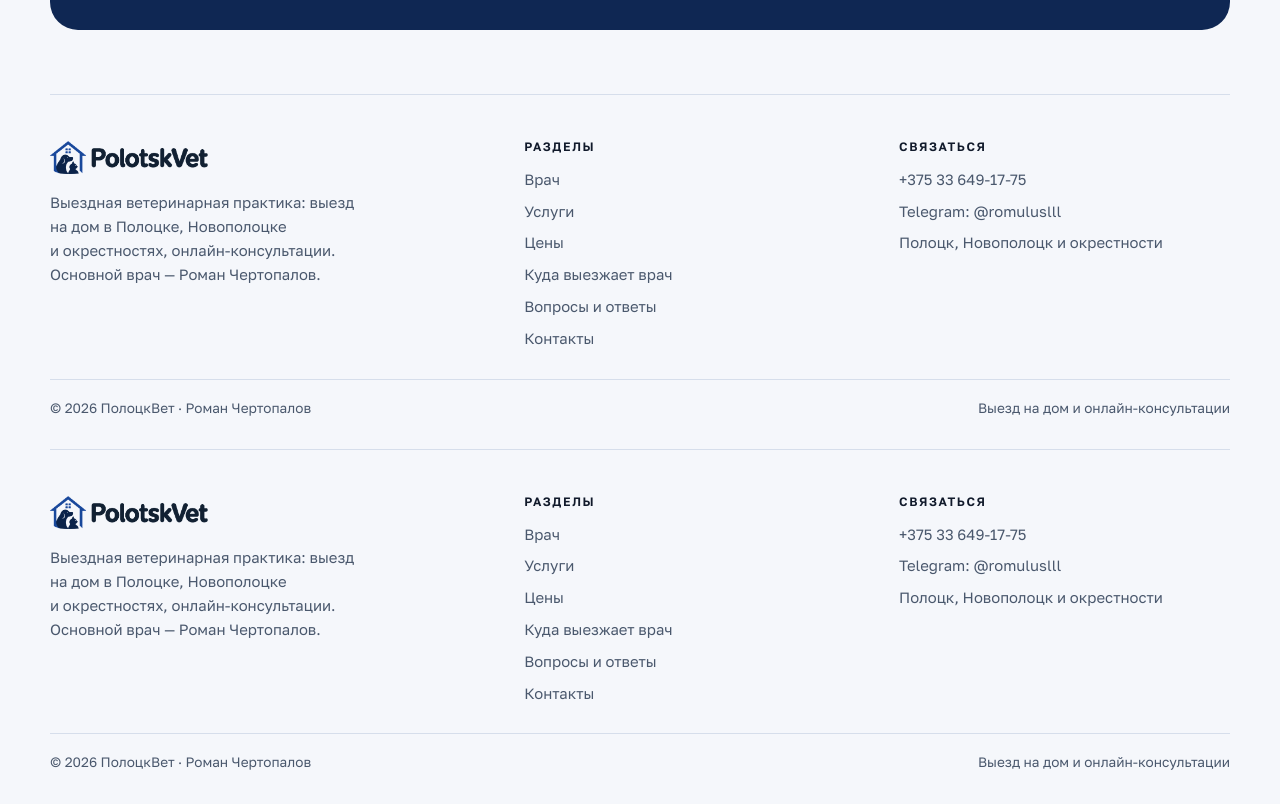
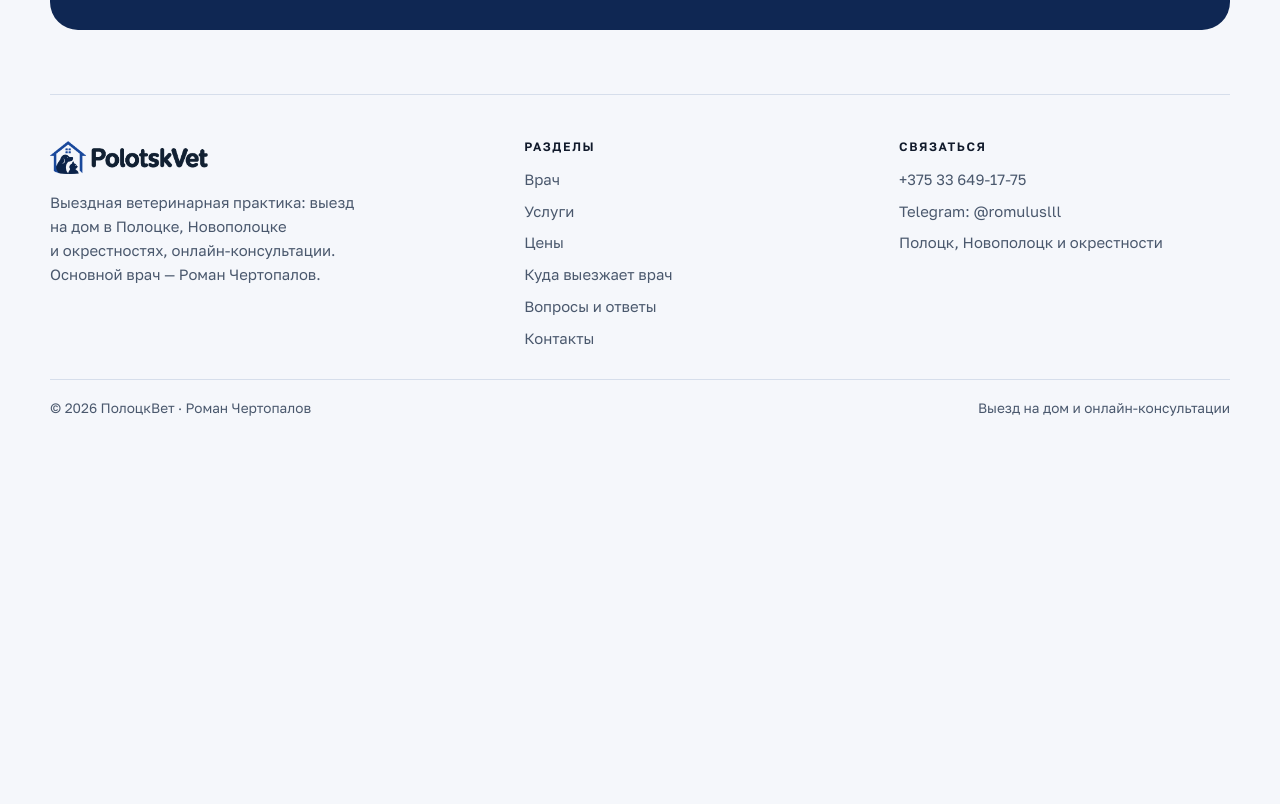
Before and after one commit to AliaksandrTarashkevich/polotskvet, a plain HTML site: page public/uslugi.html in a window 1280 px wide. Shown: the part 4856-5660 px from the top of the page. After the commit the page ends 5305 px from the top, so only its background shows below. Drawn offline with Linux system fonts and the light colour scheme.

Commit message:
Remove the second footer from /uslugi and the online consultation page
Both pages carried their closing block (main end, footer, phone bar,
body and html end) twice since the split into separate pages.

Co-Authored-By: Claude Opus 5.5 <noreply@anthropic.com>

```diff
--- a/public/uslugi.html
+++ b/public/uslugi.html
@@ -337,39 +337,3 @@
 
 </body>
 </html>
-</main>
-
-<footer class="ft wrap">
-  <div class="ft-about">
-    <a class="logo" href="/" aria-label="PolotskVet — на главную"><img data-logo="1" src="/assets/brand/logo-1.png" alt="PolotskVet" width="1094" height="362" loading="lazy"><img data-logo="2" src="/assets/brand/logo-2.png" alt="PolotskVet" width="1105" height="362" loading="lazy"></a>
-    <p>Выездная ветеринарная практика: выезд на&nbsp;дом в&nbsp;Полоцке, Новополоцке и&nbsp;окрестностях, онлайн-консультации. Основной врач&nbsp;— Роман Чертопалов.</p>
-  </div>
-  <div>
-    <p class="ft-h">Разделы</p>
-    <ul>
-      <li><a href="/vrach">Врач</a></li>
-      <li><a href="/uslugi">Услуги</a></li>
-      <li><a href="/ceny">Цены</a></li>
-      <li><a href="/zona-vyezda">Куда выезжает врач</a></li>
-      <li><a href="/voprosy">Вопросы и&nbsp;ответы</a></li>
-      <li><a href="/kontakty">Контакты</a></li>
-    </ul>
-  </div>
-  <div>
-    <p class="ft-h">Связаться</p>
-    <ul>
-      <li><a class="tel" href="tel:+375336491775">+375 33 649-17-75</a></li>
-      <li><a href="https://t.me/romuluslll" target="_blank" rel="noopener">Telegram: @romuluslll</a></li>
-      <li>Полоцк, Новополоцк и&nbsp;окрестности</li>
-    </ul>
-  </div>
-  <p class="ft-note"><span>© 2026 ПолоцкВет · Роман Чертопалов</span><span>Выезд на&nbsp;дом и&nbsp;онлайн-консультации</span></p>
-</footer>
-
-<div class="mbar">
-  <a class="m1" href="tel:+375336491775">Позвонить</a>
-  <a class="m2" href="https://t.me/romuluslll" target="_blank" rel="noopener">Написать</a>
-</div>
-
-</body>
-</html>
```
Also changed, not shown: public/uslugi/onlajn-konsultaciya.html (+0 -36 lines).
